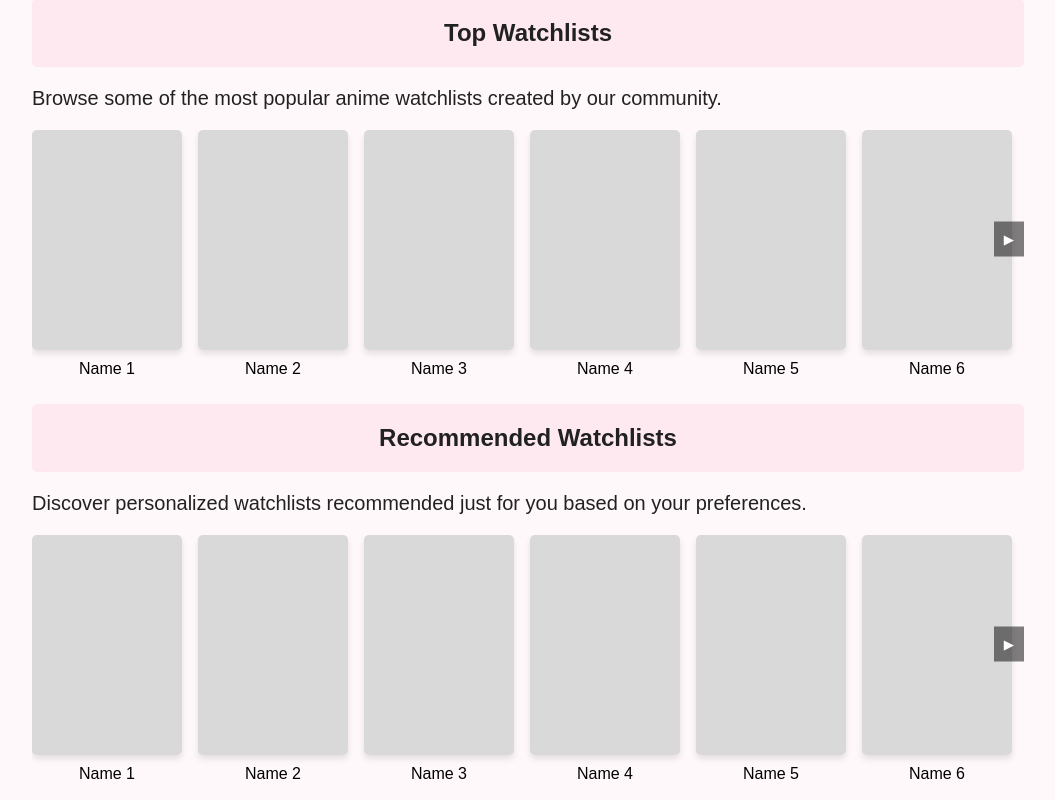
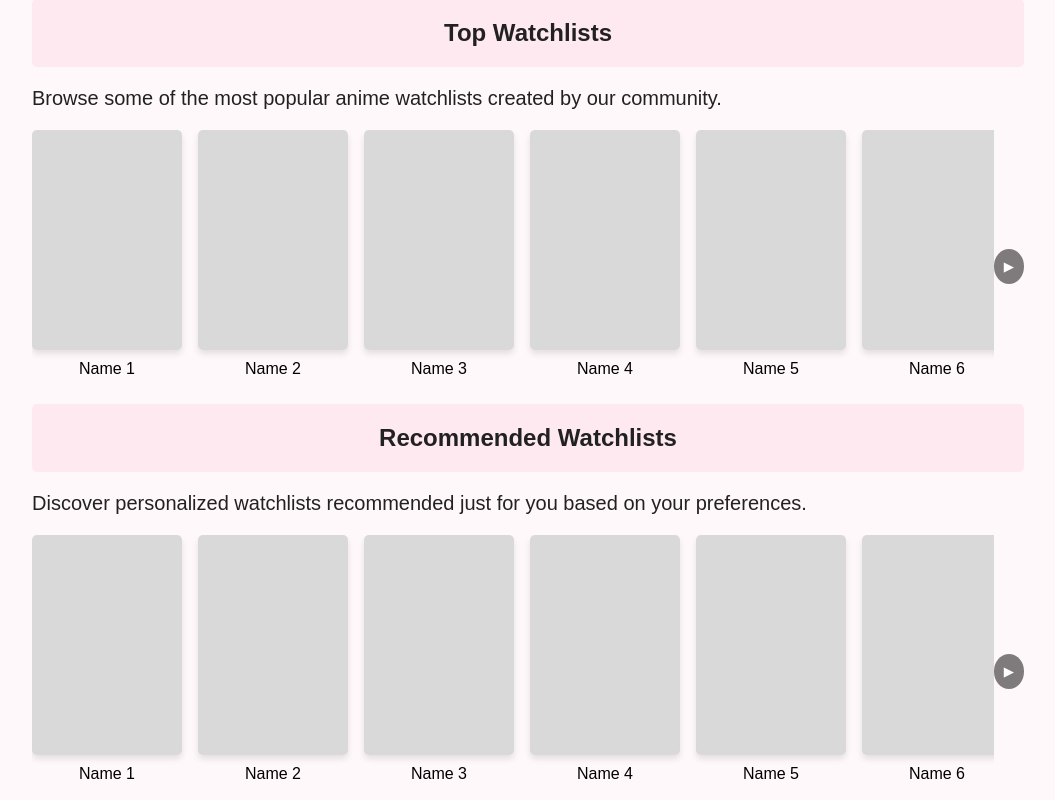
Before and after one commit to Tathkage/manguro, a Next.js app in the folder frontend/: page / in a window 1280 px wide. Shown: the part 360-1160 px from the top of the page, without its empty margins (112-1167 px from the left). Built offline with nearby package versions, Linux system fonts and the light colour scheme.

Commit message:
Anime/Watchlist Card Links
Anime/watchlist cards now link to either /anime or /watchlist. This will be changed later, but is a good temporary placeholder.

```diff
--- a/frontend/src/app/page.tsx
+++ b/frontend/src/app/page.tsx
@@ -40,28 +40,28 @@ export default function Home() {
       <section aria-labelledby="top-watchlists-heading">
         <h2 id="top-watchlists-heading" className="section-rectangle">Top Watchlists</h2>
         <p>Browse some of the most popular anime watchlists created by our community.</p>
-        <Carousel />
+        <Carousel type="watchlist" />
       </section>
 
       {/* ARIA Landmark: Recommended Watchlists */}
       <section aria-labelledby="recommended-watchlists-heading">
         <h2 id="recommended-watchlists-heading" className="section-rectangle">Recommended Watchlists</h2>
         <p>Discover personalized watchlists recommended just for you based on your preferences.</p>
-        <Carousel />
+        <Carousel type="watchlist" />
       </section>
 
       {/* ARIA Landmark: Top Anime */}
       <section aria-labelledby="top-anime-heading">
         <h2 id="top-anime-heading" className="section-rectangle">Top Anime</h2>
         <p>Explore the top trending anime of the season.</p>
-        <Carousel />
+        <Carousel type="anime" />
       </section>
 
       {/* ARIA Landmark: Recommended Anime */}
       <section aria-labelledby="recommended-anime-heading">
         <h2 id="recommended-anime-heading" className="section-rectangle">Recommended Anime</h2>
         <p>Check out personalized anime recommendations based on your watch history and interests.</p>
-        <Carousel />
+        <Carousel type="anime" />
       </section>
     </>
   );
--- a/frontend/src/components/carousel.tsx
+++ b/frontend/src/components/carousel.tsx
@@ -1,12 +1,19 @@
 "use client"; // Ensures this component is a client-side component
 
 import React, { useEffect, useRef, useState } from 'react';
-import Item from './item'; // Import the Item component
+import Item from './item'; // Import the updated Item component
 import styles from '../styles/carousel.module.css';
 
-export default function Carousel() {
+interface CarouselProps {
+    type: 'anime' | 'watchlist'; // New prop to specify the carousel type
+}
+
+export default function Carousel({ type }: CarouselProps) {
     const carouselRef = useRef<HTMLDivElement>(null);
     const [canScrollLeft, setCanScrollLeft] = useState(false);
+
+    // Determine the link based on the carousel type
+    const link = type === 'anime' ? '/anime' : '/watchlist';
 
     useEffect(() => {
         const carousel = carouselRef.current;
@@ -69,7 +76,7 @@ export default function Carousel() {
     const renderItems = () => {
         const items = [];
         for (let i = 1; i <= 10; i++) {
-      items.push(<Item key={i} name={`Name ${i}`} />);
+            items.push(<Item key={i} name={`Name ${i}`} link={link} />);
         }
         return items;
     };
@@ -77,14 +84,14 @@ export default function Carousel() {
     return (
         <div className={styles.carouselContainer}>
             {canScrollLeft && (
-        <button className={styles.leftArrow} onClick={scrollLeft}>
+                <button className={styles.leftArrow} onClick={scrollLeft} aria-label="Scroll Left">
                     &#9664; {/* Left arrow symbol */}
                 </button>
             )}
             <div ref={carouselRef} className={styles.carousel}>
                 {renderItems()}
             </div>
-      <button className={styles.rightArrow} onClick={scrollRight}>
+            <button className={styles.rightArrow} onClick={scrollRight} aria-label="Scroll Right">
                 &#9654; {/* Right arrow symbol */}
             </button>
         </div>
--- a/frontend/src/components/item.tsx
+++ b/frontend/src/components/item.tsx
@@ -1,15 +1,19 @@
 import React from 'react';
-import styles from '../styles/item.module.css'; // You can place the styles here
+import Link from 'next/link';
+import styles from '../styles/item.module.css';
 
 interface ItemProps {
     name: string;
+    link: string;
 }
 
-export default function Item({ name }: ItemProps) {
+export default function Item({ name, link }: ItemProps) {
   return (
+      <Link href={link} className={styles.itemLink}>
           <div className={styles.item}>
               <div className={styles.rectangle}></div>
               <p className={styles.text}>{name}</p>
           </div>
+      </Link>
   );
 }
--- a/frontend/src/styles/carousel.module.css
+++ b/frontend/src/styles/carousel.module.css
@@ -2,7 +2,7 @@
   position: relative;
   display: flex;
   align-items: center;
-    overflow: hidden; /* Hide overflow to ensure a clean layout */
+  overflow: hidden;
 }
 
 .carousel {
@@ -13,12 +13,12 @@
   scroll-snap-type: x mandatory;
   scroll-behavior: smooth;
   white-space: nowrap;
-    -ms-overflow-style: none; /* Hide scrollbar for IE and Edge */
-    scrollbar-width: none; /* Hide scrollbar for Firefox */
+  -ms-overflow-style: none;
+  scrollbar-width: none;
 }
 
 .carousel::-webkit-scrollbar {
-    display: none; /* Hide scrollbar for Chrome, Safari, etc. */
+  display: none;
 }
 
 .item {
@@ -28,15 +28,14 @@
 
 .leftArrow,
 .rightArrow {
-    position: absolute;
-    top: 40%;
-    transform: translateY(-50%);
   background-color: rgba(0, 0, 0, 0.5);
   color: white;
   border: none;
   padding: 10px;
   cursor: pointer;
   z-index: 1;
+  border-radius: 50%;
+  transition: background-color 0.3s;
 }
 
 .leftArrow {
@@ -52,3 +51,13 @@
   opacity: 0.5;
   cursor: not-allowed;
 }
+
+.leftArrow:hover,
+.rightArrow:hover {
+  background-color: rgba(0, 0, 0, 0.7);
+}
+
+.leftArrow:focus,
+.rightArrow:focus {
+  outline: 2px solid #fff;
+}
--- a/frontend/src/styles/item.module.css
+++ b/frontend/src/styles/item.module.css
@@ -6,9 +6,9 @@
 }
 
 .rectangle {
-    width: 13vw;
+    width: 20vw;
     max-width: 150px;
-    height: calc(13vw * 220 / 150);
+    height: calc(20vw * 220 / 150);
     max-height: calc(150px * 220 / 150);
     background-color: #D9D9D9;
     border-radius: 5px;
@@ -24,3 +24,14 @@
     text-align: center;
     margin-top: 10px;
 }
+
+.itemLink {
+    text-decoration: none; /* Remove underline from the link */
+    color: inherit; /* Inherit text color to maintain the design */
+    display: block; /* Make the link fill the entire item area */
+}
+
+.itemLink:hover .rectangle {
+    /* Optional: Add hover effects if desired */
+    background-color: #c0c0c0;
+}
```
Lines whose indentation alone changed are shown as unchanged.
